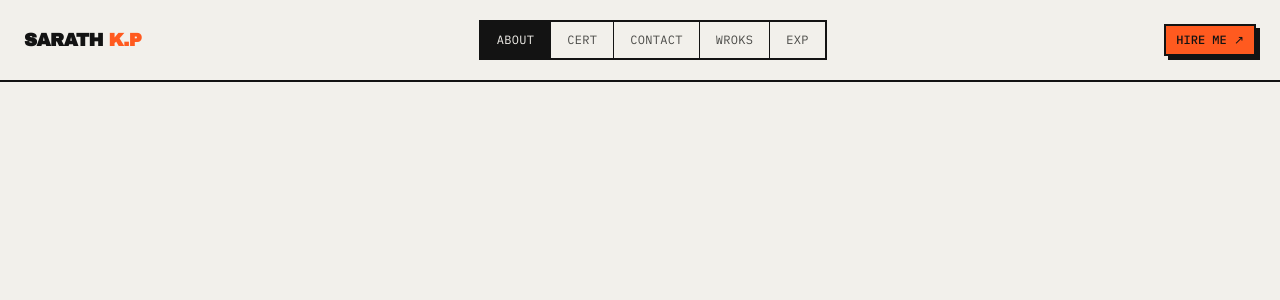
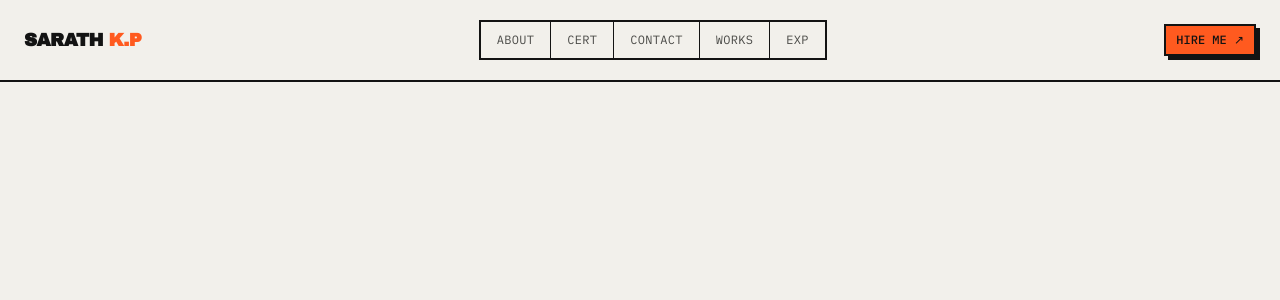
Before and after one commit to sarathkpreman/portfolio, a React app: page / in a window 1280 px wide. Shown: the top 300 px of the page. Built offline with nearby package versions, Linux system fonts and the light colour scheme; the HTML template or start-up script is replaced by a standard one.

Commit message:
Fixed bugs

```diff
--- a/src/index.css
+++ b/src/index.css
@@ -1,5 +1,5 @@
 
-@import url("https://fonts.googleapis.com/css2?family=Archivo+Black&family=Archivo:wght@400;500;600;700;800&family=IBM+Plex+Mono:wght@400;500&display=swap");
+@import "https://fonts.googleapis.com/css2?family=Archivo+Black&family=Archivo:wght@400;500;600;700;800&family=IBM+Plex+Mono:wght@400;500&display=swap";
 @import "tailwindcss";
 
 
--- a/src/layout/Navbar.jsx
+++ b/src/layout/Navbar.jsx
@@ -3,10 +3,10 @@ import { Menu, X } from "lucide-react";
 import { useState } from "react";
 
 const navLinks = [
-  { href: "#about", label: "ABOUT" , active: true},
+  { href: "#about", label: "ABOUT" },
   { href: "#certificates", label: "CERT" },
   { href: "#contact", label: "CONTACT" },
-  { href: "#works", label: "WROKS" },
+  { href: "#works", label: "WORKS" },
   { href: "#experience", label: "EXP" },
 ];
 
@@ -29,7 +29,7 @@ export const Navbar = () => {
               <a
                 key={index}
                 href={link.href}
-                className={`border-r border-foreground px-4 py-2.5 text-xs uppercase tracking-wide font-mono last:border-0 hover:bg-foreground hover:text-background ${link.active ? "bg-foreground text-background" : "text-muted-foreground"}`}
+                className={`border-r border-foreground px-4 py-2.5 text-xs uppercase tracking-wide font-mono last:border-0 hover:bg-foreground hover:text-background  text-muted-foreground }`}
               >
                 {link.label}
               </a>
@@ -64,13 +64,14 @@ export const Navbar = () => {
                 key={link.href}
                 href={link.href}
                 className="py-3 font-display text-2xl uppercase text-foreground hover:text-background"
+                onClick={()=> setIsOpen(false)}
               >
                 {link.label}
               </a>
             ))}
 
              <Button asChild>
-            <a href="#contact" className="rounded-none border-2 border-foreground font-mono text-xs uppercase shadow-[4px_4px_0_var(--color-foreground)]! hover:shadow-[2px_2px_0_var(--color-foreground)]! hover:translate-x-0.5 hover:translate-y-0.5 transition-all">
+            <a href="`#contact`" onClick={() => setIsOpen(false)} className="rounded-none border-2 border-foreground font-mono text-xs uppercase shadow-[4px_4px_0_var(--color-foreground)]! hover:shadow-[2px_2px_0_var(--color-foreground)]! hover:translate-x-0.5 hover:translate-y-0.5 transition-all">
               CONTACT ME
             </a>
           </Button>
```
